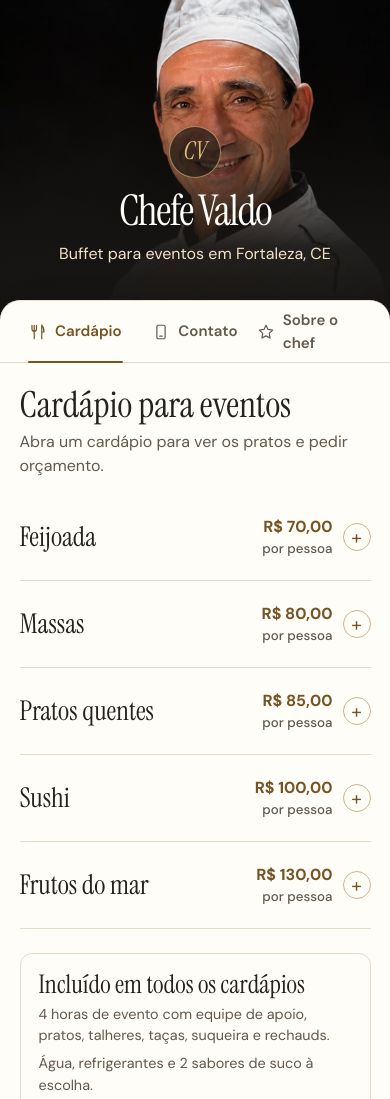
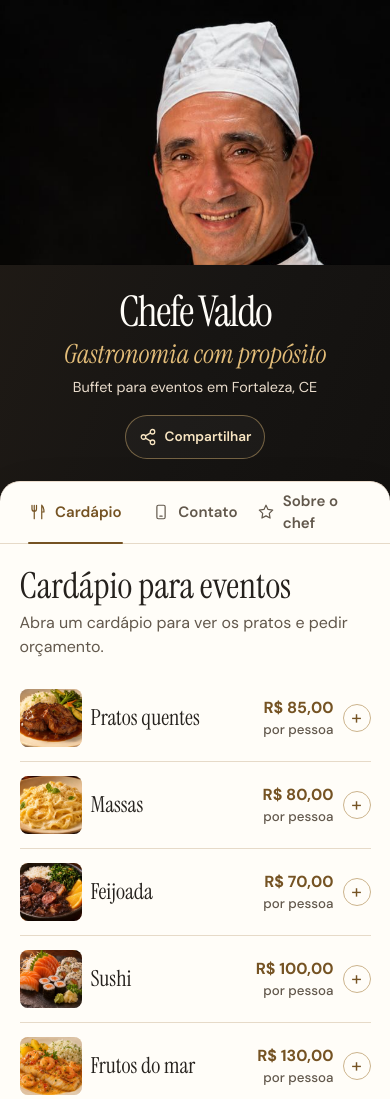
Before and after one commit to Davimedeirosisj/chef-eventos-cardapio-v2, a plain HTML site: page index.html in a window 390 px wide. Shown: the top 1099 px of the page. Drawn offline with Linux system fonts and the light colour scheme.

Commit message:
Atualiza a abertura do Chefe Valdo e adiciona fotos e compartilhamento

```diff
--- a/index.html
+++ b/index.html
@@ -6,6 +6,7 @@
   <meta name="theme-color" content="#171513">
   <meta name="description" content="Buffet do Chefe Valdo para eventos em Fortaleza. Conheça os cinco cardápios e peça seu orçamento pelo WhatsApp.">
   <title>Chefe Valdo · Buffet para eventos em Fortaleza</title>
+  <link rel="canonical" href="https://chef-eventos-cardapio-v2.vercel.app/">
   <link rel="preconnect" href="https://fonts.googleapis.com">
   <link rel="preconnect" href="https://fonts.gstatic.com" crossorigin>
   <link rel="stylesheet" href="https://fonts.googleapis.com/css2?family=DM+Sans:wght@400;500;600;700&amp;family=Instrument+Serif:ital@0;1&amp;display=swap">
@@ -35,38 +36,72 @@
     img { display: block; width: 100%; object-fit: cover; }
     .stage { width: min(100%, 1120px); margin: 30px auto 0; }
     .hero {
-      position: relative;
-      isolation: isolate;
       display: grid;
-      min-height: 398px;
-      align-items: center;
+      grid-template-areas: "copy portrait";
+      grid-template-columns: minmax(0, 1fr) minmax(0, .84fr);
+      min-height: 420px;
+      align-items: stretch;
       overflow: hidden;
+      border: 1px solid #342b22;
       border-radius: 25px 25px 12px 12px;
-      padding: 45px 6.4% 82px;
-      background: var(--espresso);
+      background: linear-gradient(113deg, #221c16 0%, #171513 60%, #13110f 100%);
       color: var(--cream);
     }
-    .hero img, .hero::after { position: absolute; inset: 0; height: 100%; }
-    .hero img { z-index: -2; inset: 0 0 0 auto; width: min(52%, 480px); object-position: 50% 19%; }
-    .hero::after {
-      z-index: -1;
-      content: "";
-      background: linear-gradient(90deg, #171513 47%, #17151344 66%, transparent 83%);
+    .hero-copy {
+      grid-area: copy;
+      align-self: center;
+      padding: 42px clamp(26px, 5vw, 70px) 66px;
     }
-    .monogram {
-      display: grid;
-      width: 52px;
-      height: 52px;
-      margin-bottom: 20px;
-      place-items: center;
-      border: 1px solid #e3bd79a0;
-      border-radius: 50%;
-      color: var(--light-copper);
-      background: #171513ac;
-      font: italic 1.55rem/1 var(--serif);
+    .hero-portrait {
+      grid-area: portrait;
+      min-width: 0;
+      overflow: hidden;
+      background: #090909;
+    }
+    .hero-portrait img {
+      width: 100%;
+      height: 100%;
+      max-height: 470px;
+      object-fit: cover;
+      object-position: center top;
+      animation: portrait-arrival 860ms cubic-bezier(.2, .72, .28, 1) both;
+    }
+    @keyframes portrait-arrival {
+      from { opacity: 0; transform: translateY(-34px); }
+      to { opacity: 1; transform: translateY(0); }
     }
     .hero h1 { font-size: clamp(3rem, 6.5vw, 5.85rem); letter-spacing: -.035em; text-wrap: balance; }
-    .hero p { margin-top: 10px; color: #f4e2c8; font-size: 1rem; }
+    .hero .slogan { margin-top: 10px; color: var(--light-copper); font: italic 400 clamp(1.65rem, 3vw, 2.35rem)/1.05 var(--serif); }
+    .hero .hero-location { margin-top: 9px; color: #e9dccc; font-size: .9rem; }
+    .share-link {
+      display: inline-flex;
+      align-items: center;
+      gap: 8px;
+      min-height: 44px;
+      margin-top: 23px;
+      padding: 0 13px;
+      border: 1px solid #e3bd7970;
+      border-radius: 999px;
+      background: #ffffff08;
+      color: #f8e5c2;
+      font-size: .85rem;
+      font-weight: 600;
+    }
+    .share-link:hover { background: #e3bd7924; border-color: var(--light-copper); }
+    .share-link svg { width: 18px; height: 18px; flex: none; }
+    .share-status { color: #f4e2c8; font-size: .8125rem; }
+    .share-status:not(:empty) { margin-top: 8px; }
+    .share-url {
+      display: block;
+      margin-top: 8px;
+      width: min(100%, 350px);
+      min-height: 42px;
+      padding: 8px;
+      border: 1px solid #e3bd7970;
+      border-radius: 6px;
+      background: #211b15;
+      color: var(--cream);
+    }
     .catalog {
       position: relative;
       width: min(calc(100% - 56px), 920px);
@@ -130,8 +165,8 @@
     .menu-item { border-bottom: 1px solid var(--line); }
     .menu-item summary {
       display: grid;
-      grid-template-columns: minmax(0, 1fr) auto 34px;
-      gap: 16px;
+      grid-template-columns: 94px minmax(0, 1fr) auto 34px;
+      gap: 15px;
       align-items: center;
       min-height: 86px;
       padding: 14px 0;
@@ -139,6 +174,8 @@
       cursor: pointer;
     }
     .menu-item summary::-webkit-details-marker { display: none; }
+    .menu-photo { width: 100%; height: 72px; border-radius: 10px; background: #ece0cd; }
+    .menu-photo-note { margin-top: 18px; color: var(--muted); font-size: .8rem; }
     .menu-item summary strong {
       font: 400 clamp(1.7rem, 4vw, 2.2rem)/1.05 var(--serif);
     }
@@ -230,15 +267,20 @@
     @media (max-width: 1170px) and (min-width: 601px) { .stage { width: calc(100% - 40px); } }
     @media (max-width: 600px) {
       .stage { margin-top: 0; }
-      .hero { align-items: end; min-height: 320px; border-radius: 0; padding: 28px 18px 54px; text-align: center; }
-      .hero img { width: 100%; object-position: 50% 14%; }
-      .hero::after { background: linear-gradient(0deg, #171513 0%, #171513f0 23%, #17151354 54%, transparent 75%); }
+      .hero { grid-template-areas: "portrait" "copy"; grid-template-columns: minmax(0, 1fr); min-height: 0; border: 0; border-radius: 0; text-align: center; }
+      .hero-portrait { height: clamp(255px, 68vw, 350px); }
+      .hero-portrait img { width: min(100%, 470px); margin-inline: auto; }
+      .hero-copy { padding: 26px 20px 42px; }
       .hero h1 { font-size: clamp(2.65rem, 10vw, 4rem); }
-      .monogram { margin: 0 auto 12px; }
+      .hero .slogan { margin-top: 7px; }
+      .share-link { margin-top: 16px; }
+      .share-url { margin-inline: auto; }
       .catalog { width: 100%; margin-top: -20px; border-inline: 0; border-radius: 20px 20px 0 0; }
       .tabs a { min-height: 57px; }
       .panel { padding-top: 24px; }
-      .menu-item summary { grid-template-columns: minmax(0, 1fr) auto 28px; gap: 10px; }
+      .menu-item summary { grid-template-columns: 62px minmax(0, 1fr) auto 28px; gap: 9px; }
+      .menu-photo { height: 58px; border-radius: 8px; }
+      .menu-item summary strong { font-size: clamp(1.38rem, 5vw, 1.8rem); }
       .toggle { width: 28px; }
       .menu-sections { grid-template-columns: 1fr; gap: 15px; }
     }
@@ -247,6 +289,9 @@
       .tabs svg { width: 15px; height: 15px; }
       .contact-row { padding-inline: 12px; gap: 9px; }
       .contact-content { padding-inline: 12px; }
+      .menu-item summary { grid-template-columns: 50px minmax(0, 1fr) auto 23px; gap: 7px; }
+      .menu-photo { height: 50px; }
+      .toggle { width: 23px; }
     }
     @media (prefers-reduced-motion: reduce) {
       *, *::after, *::before { animation-duration: .01ms !important; transition-duration: .01ms !important; }
@@ -256,11 +301,19 @@
 <body>
   <main class="stage">
     <header class="hero">
-      <img src="assets/chefe-valdo-retrato.jpg" alt="" width="640" height="1137" fetchpriority="high">
-      <div>
-        <span class="monogram" aria-hidden="true">CV</span>
+      <div class="hero-portrait">
+        <img src="assets/chefe-valdo-retrato.jpg" alt="Chefe Valdo vestindo seu uniforme de chef" width="640" height="1137" fetchpriority="high">
+      </div>
+      <div class="hero-copy">
         <h1>Chefe Valdo</h1>
-        <p>Buffet para eventos em Fortaleza, CE</p>
+        <p class="slogan">Gastronomia com propósito</p>
+        <p class="hero-location">Buffet para eventos em Fortaleza, CE</p>
+        <button class="share-link" id="share-site" type="button" hidden>
+          <svg viewBox="0 0 24 24" fill="none" stroke="currentColor" stroke-width="1.7" stroke-linecap="round" aria-hidden="true"><circle cx="18" cy="5" r="3"/><circle cx="6" cy="12" r="3"/><circle cx="18" cy="19" r="3"/><path d="m8.6 10.5 6.8-4m-6.8 7 6.8 4"/></svg>
+          Compartilhar
+        </button>
+        <p class="share-status" id="share-status" role="status"></p>
+        <input class="share-url" id="share-url" type="url" aria-label="Link do Chefe Valdo" readonly hidden>
       </div>
     </header>
 
@@ -286,42 +339,9 @@
           <p>Abra um cardápio para ver os pratos e pedir orçamento.</p>
         </div>
         <div class="menu-list">
-          <details class="menu-item" id="feijoada" name="event-menus">
-            <summary>
-              <strong>Feijoada</strong>
-              <span class="estimate">R$ 70,00<small>por pessoa</small></span>
-              <span class="toggle" aria-hidden="true"></span>
-            </summary>
-            <div class="menu-detail">
-              <div class="menu-sections">
-                <section class="menu-section"><h3>Entradas</h3><ul><li>Mini travesseirinho de carne</li><li>Dadinho de tapioca</li><li>Mexicano</li></ul></section>
-                <section class="menu-section"><h3>Salgadinhos</h3><p>15 unidades por pessoa.</p><ul><li>Canudinho</li><li>Minipastéis</li><li>Minipizza</li><li>Coxinha de frango</li><li>Bolinha de queijo</li></ul></section>
-                <section class="menu-section"><h3>Feijoada</h3><ul><li>Mocotó de porco</li><li>Bacon</li><li>Carne de charque</li><li>Linguiça paio</li><li>Costelinha</li></ul></section>
-                <section class="menu-section"><h3>Acompanhamentos</h3><ul><li>Arroz branco</li><li>Farofa</li><li>Torresmo</li><li>Couve-manteiga</li><li>Laranja</li></ul></section>
-                <section class="menu-section" data-choice-limit="1"><h3>Sobremesa</h3><p>Escolha 1.</p><ul><li>Pudim</li><li>Delícia de abacaxi</li><li>Pavê</li><li>Torta de limão</li></ul></section>
-              </div>
-              <a class="secondary" href="#contato" data-menu="feijoada">Pedir orçamento<span class="sr-only"> de Feijoada</span></a>
-            </div>
-          </details>
-          <details class="menu-item" id="massas" name="event-menus">
-            <summary>
-              <strong>Massas</strong>
-              <span class="estimate">R$ 80,00<small>por pessoa</small></span>
-              <span class="toggle" aria-hidden="true"></span>
-            </summary>
-            <div class="menu-detail">
-              <div class="menu-sections">
-                <section class="menu-section"><h3>Entradas</h3><ul><li>Mini travesseirinho de carne</li><li>Minissanduíches</li><li>Mexicano</li></ul></section>
-                <section class="menu-section"><h3>Salgadinhos</h3><p>15 unidades por pessoa.</p><ul><li>Canudinho</li><li>Minipastéis</li><li>Minipizza</li><li>Coxinha de frango</li><li>Bolinha de queijo</li></ul></section>
-                <section class="menu-section" data-choice-limit="3"><h3>Massas</h3><p>Escolha 3.</p><ul><li>Talharim</li><li>Fettuccine</li><li>Penne</li><li>Yakisoba</li></ul></section>
-                <section class="menu-section" data-choice-limit="3"><h3>Molhos</h3><p>Escolha 3.</p><ul><li>Bolonhesa</li><li>Carbonara</li><li>Petisciano</li><li>Pesto italiano</li><li>Quatro queijos</li><li>Cheddar</li></ul></section>
-                <section class="menu-section" data-choice-limit="2"><h3>Sobremesas</h3><p>Escolha 2.</p><ul><li>Pudim</li><li>Delícia de abacaxi</li><li>Pavê</li><li>Torta de limão</li></ul></section>
-              </div>
-              <a class="secondary" href="#contato" data-menu="massas">Pedir orçamento<span class="sr-only"> de Massas</span></a>
-            </div>
-          </details>
           <details class="menu-item" id="pratos-quentes" name="event-menus">
             <summary>
+              <img class="menu-photo" src="assets/cardapio-pratos-quentes.webp" width="420" height="336" alt="" loading="lazy" decoding="async">
               <strong>Pratos quentes</strong>
               <span class="estimate">R$ 85,00<small>por pessoa</small></span>
               <span class="toggle" aria-hidden="true"></span>
@@ -338,8 +358,45 @@
               <a class="secondary" href="#contato" data-menu="pratos-quentes">Pedir orçamento<span class="sr-only"> de Pratos quentes</span></a>
             </div>
           </details>
+          <details class="menu-item" id="massas" name="event-menus">
+            <summary>
+              <img class="menu-photo" src="assets/cardapio-massas.webp" width="420" height="336" alt="" loading="lazy" decoding="async">
+              <strong>Massas</strong>
+              <span class="estimate">R$ 80,00<small>por pessoa</small></span>
+              <span class="toggle" aria-hidden="true"></span>
+            </summary>
+            <div class="menu-detail">
+              <div class="menu-sections">
+                <section class="menu-section"><h3>Entradas</h3><ul><li>Mini travesseirinho de carne</li><li>Minissanduíches</li><li>Mexicano</li></ul></section>
+                <section class="menu-section"><h3>Salgadinhos</h3><p>15 unidades por pessoa.</p><ul><li>Canudinho</li><li>Minipastéis</li><li>Minipizza</li><li>Coxinha de frango</li><li>Bolinha de queijo</li></ul></section>
+                <section class="menu-section" data-choice-limit="3"><h3>Massas</h3><p>Escolha 3.</p><ul><li>Talharim</li><li>Fettuccine</li><li>Penne</li><li>Yakisoba</li></ul></section>
+                <section class="menu-section" data-choice-limit="3"><h3>Molhos</h3><p>Escolha 3.</p><ul><li>Bolonhesa</li><li>Carbonara</li><li>Petisciano</li><li>Pesto italiano</li><li>Quatro queijos</li><li>Cheddar</li></ul></section>
+                <section class="menu-section" data-choice-limit="2"><h3>Sobremesas</h3><p>Escolha 2.</p><ul><li>Pudim</li><li>Delícia de abacaxi</li><li>Pavê</li><li>Torta de limão</li></ul></section>
+              </div>
+              <a class="secondary" href="#contato" data-menu="massas">Pedir orçamento<span class="sr-only"> de Massas</span></a>
+            </div>
+          </details>
+          <details class="menu-item" id="feijoada" name="event-menus">
+            <summary>
+              <img class="menu-photo" src="assets/cardapio-feijoada.webp" width="420" height="336" alt="" loading="lazy" decoding="async">
+              <strong>Feijoada</strong>
+              <span class="estimate">R$ 70,00<small>por pessoa</small></span>
+              <span class="toggle" aria-hidden="true"></span>
+            </summary>
+            <div class="menu-detail">
+              <div class="menu-sections">
+                <section class="menu-section"><h3>Entradas</h3><ul><li>Mini travesseirinho de carne</li><li>Dadinho de tapioca</li><li>Mexicano</li></ul></section>
+                <section class="menu-section"><h3>Salgadinhos</h3><p>15 unidades por pessoa.</p><ul><li>Canudinho</li><li>Minipastéis</li><li>Minipizza</li><li>Coxinha de frango</li><li>Bolinha de queijo</li></ul></section>
+                <section class="menu-section"><h3>Feijoada</h3><ul><li>Mocotó de porco</li><li>Bacon</li><li>Carne de charque</li><li>Linguiça paio</li><li>Costelinha</li></ul></section>
+                <section class="menu-section"><h3>Acompanhamentos</h3><ul><li>Arroz branco</li><li>Farofa</li><li>Torresmo</li><li>Couve-manteiga</li><li>Laranja</li></ul></section>
+                <section class="menu-section" data-choice-limit="1"><h3>Sobremesa</h3><p>Escolha 1.</p><ul><li>Pudim</li><li>Delícia de abacaxi</li><li>Pavê</li><li>Torta de limão</li></ul></section>
+              </div>
+              <a class="secondary" href="#contato" data-menu="feijoada">Pedir orçamento<span class="sr-only"> de Feijoada</span></a>
+            </div>
+          </details>
           <details class="menu-item" id="sushi" name="event-menus">
             <summary>
+              <img class="menu-photo" src="assets/cardapio-sushi.webp" width="420" height="336" alt="" loading="lazy" decoding="async">
               <strong>Sushi</strong>
               <span class="estimate">R$ 100,00<small>por pessoa</small></span>
               <span class="toggle" aria-hidden="true"></span>
@@ -353,6 +410,7 @@
           </details>
           <details class="menu-item" id="frutos-do-mar" name="event-menus">
             <summary>
+              <img class="menu-photo" src="assets/cardapio-frutos-do-mar.webp" width="420" height="336" alt="" loading="lazy" decoding="async">
               <strong>Frutos do mar</strong>
               <span class="estimate">R$ 130,00<small>por pessoa</small></span>
               <span class="toggle" aria-hidden="true"></span>
@@ -369,6 +427,7 @@
             </div>
           </details>
         </div>
+        <p class="menu-photo-note">Fotos ilustrativas.</p>
         <section class="service" aria-labelledby="service-title">
           <h3 id="service-title">Incluído em todos os cardápios</h3>
           <p>4 horas de evento com equipe de apoio, pratos, talheres, taças, suqueira e rechauds.</p>
@@ -399,9 +458,9 @@
                 <label>Cardápio
                   <select name="menu" id="selected-menu" required>
                     <option value="">Selecione um cardápio</option>
+                    <option value="pratos-quentes">Pratos quentes</option>
+                    <option value="massas">Massas</option>
                     <option value="feijoada">Feijoada</option>
-                    <option value="massas">Massas</option>
-                    <option value="pratos-quentes">Pratos quentes</option>
                     <option value="sushi">Sushi</option>
                     <option value="frutos-do-mar">Frutos do mar</option>
                   </select>
--- a/quote.js
+++ b/quote.js
@@ -97,3 +97,39 @@ form.addEventListener("submit", event => {
   result.hidden = false;
   messageField.focus();
 });
+
+const shareButton = document.getElementById("share-site");
+const shareStatus = document.getElementById("share-status");
+const shareUrl = document.getElementById("share-url");
+const siteUrl = document.querySelector('link[rel="canonical"]').href;
+
+shareButton.hidden = false;
+shareButton.addEventListener("click", async () => {
+  shareStatus.textContent = "";
+  shareUrl.hidden = true;
+
+  if (navigator.share) {
+    try {
+      await navigator.share({ title: "Chefe Valdo", url: siteUrl });
+      return;
+    } catch (error) {
+      if (error.name === "AbortError") return;
+    }
+  }
+
+  if (navigator.clipboard?.writeText) {
+    try {
+      await navigator.clipboard.writeText(siteUrl);
+      shareStatus.textContent = "Link copiado.";
+      return;
+    } catch {
+      // The selectable URL also works without clipboard permission.
+    }
+  }
+
+  shareUrl.value = siteUrl;
+  shareUrl.hidden = false;
+  shareUrl.focus();
+  shareUrl.select();
+  shareStatus.textContent = "Copie o link abaixo para compartilhar.";
+});
```
Also changed, not shown: assets/cardapio-feijoada.webp (added), assets/cardapio-frutos-do-mar.webp (added), assets/cardapio-massas.webp (added), assets/cardapio-pratos-quentes.webp (added), assets/cardapio-sushi.webp (added).
